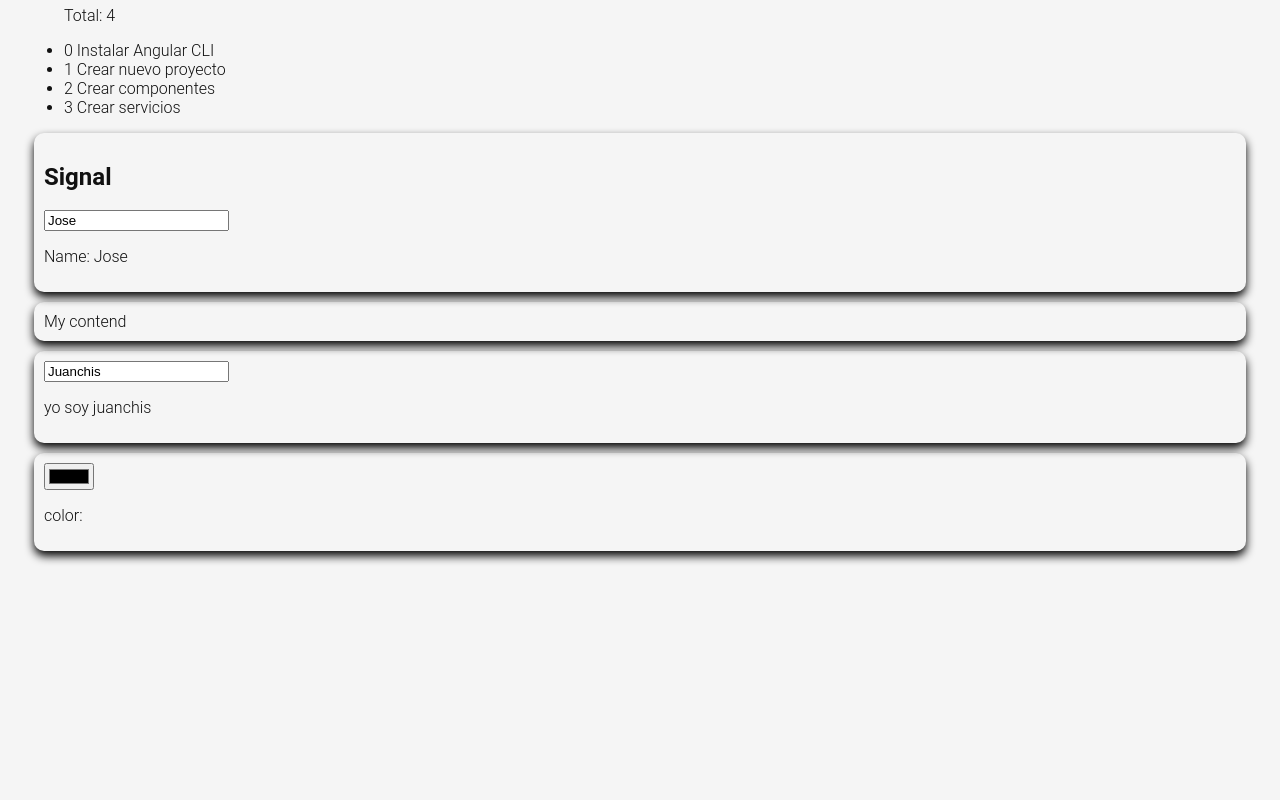
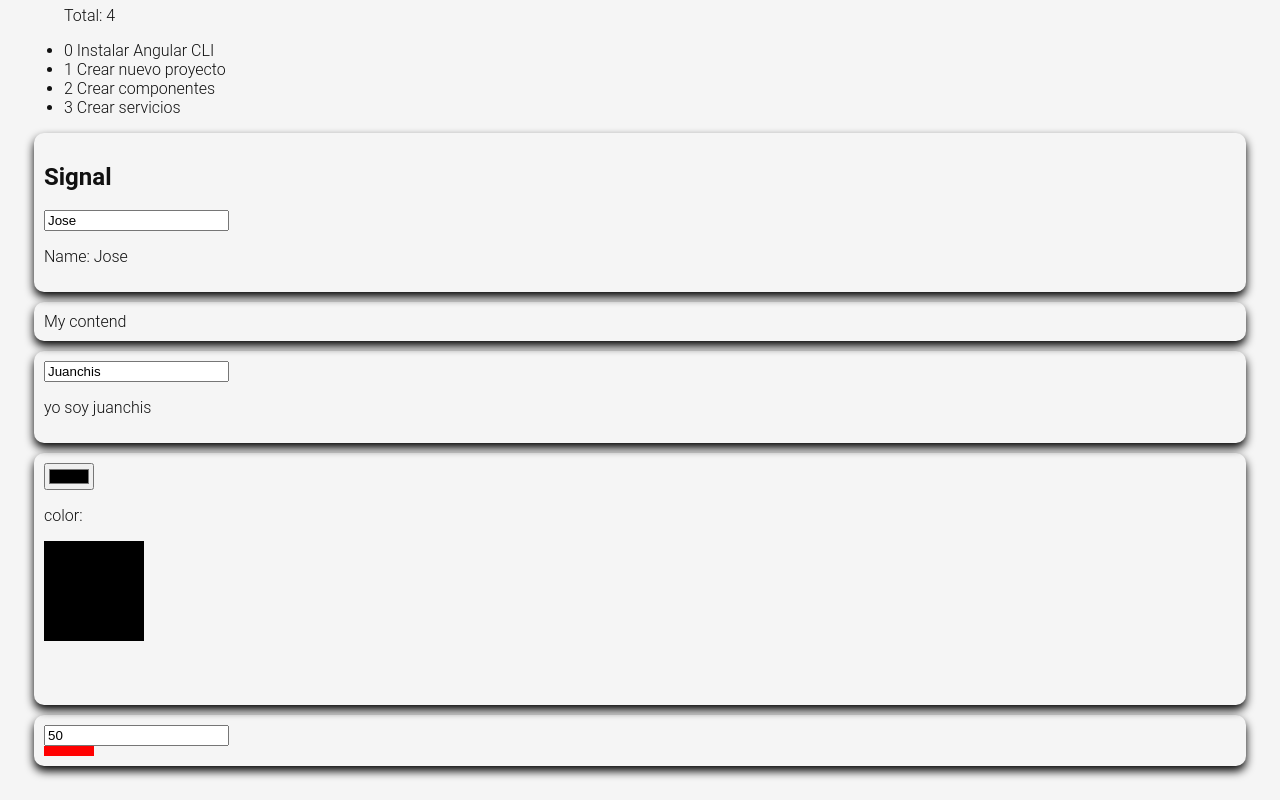
Before and after one commit to yahir140306/angular_aprendiendo, an Angular app: page /labs in a window 1280 px wide. Shown: the part 1066-1866 px from the top of the page. Before the commit the page ends 1651 px from the top, so only its background shows below. Built offline with nearby package versions, Linux system fonts and the light colour scheme.

Commit message:
Add width control to labs.component; implement dynamic width display for box based on user input

```diff
--- a/src/app/pages/labs/labs.component.css
+++ b/src/app/pages/labs/labs.component.css
@@ -8,3 +8,9 @@ section {
   box-shadow: 0px 5px 10px #000;
   border-radius: 10px;
 }
+
+.box {
+  height: 10px;
+  display: block;
+  background-color: red;
+}
--- a/src/app/pages/labs/labs.component.html
+++ b/src/app/pages/labs/labs.component.html
@@ -69,5 +69,20 @@
   <section>
     <input type="color" [formControl]="colorCtrl" />
     <p>color: {{ colorCtrl.value }}</p>
+    <svg>
+      <g>
+        <rect
+          x="0"
+          y="0"
+          height="100"
+          width="100"
+          [attr.fill]="colorCtrl.value"
+        />
+      </g>
+    </svg>
+  </section>
+  <section>
+    <input type="number" [formControl]="widthCtrl" />
+    <span class="box" [style.width.px]="widthCtrl.value"></span>
   </section>
 </div>
--- a/src/app/pages/labs/labs.component.ts
+++ b/src/app/pages/labs/labs.component.ts
@@ -33,6 +33,9 @@ export class LabsComponent {
   });
 
   colorCtrl = new FormControl();
+  widthCtrl = new FormControl(50, {
+    nonNullable: true,
+  });
 
   constructor() {
     this.colorCtrl.valueChanges.subscribe((value) => {
```
